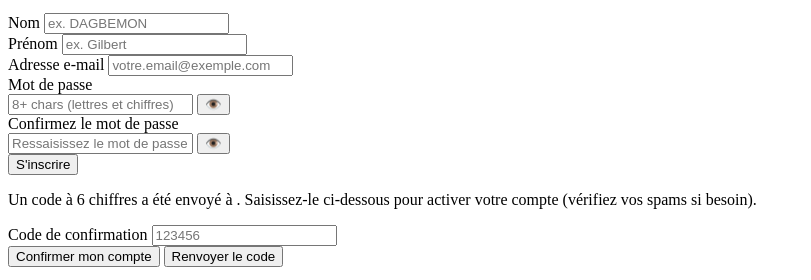
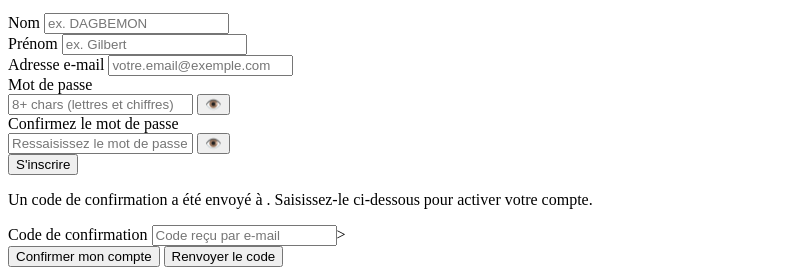
Before and after one commit to gilbertdagbemon-cell/JEAP, a website with bundled scripts: page site-jeap/public/pages/inscription.html in a window 1280 px wide. Shown: the part 174-454 px from the top of the page, without its empty margins (0-811 px from the left). Built offline with nearby package versions, Linux system fonts and the light colour scheme; a script that the page names is missing.

Commit message:
Corrige la longueur du champ OTP et les textes (8 chiffres, pas 6)

```diff
--- a/site-jeap/public/js/auth.js
+++ b/site-jeap/public/js/auth.js
@@ -119,7 +119,7 @@ if (signupForm) {
       // par le trigger handle_new_user() (SECURITY DEFINER) cote base de donnees.
       // Il ne faut PAS l'inserer une seconde fois ici, sinon erreur "duplicate key".
 
-      showAlert(`Compte créé ! Un code à 6 chiffres a été envoyé à ${email}. Saisissez-le ci-dessous (vérifiez vos spams si besoin).`);
+      showAlert(`Compte créé ! Un code de confirmation a été envoyé à ${email}. Saisissez-le ci-dessous (vérifiez vos spams si besoin).`);
 
       // On bascule vers l'étape 2 : saisie du code OTP reçu par e-mail,
       // au lieu de faire cliquer sur un lien (qui posait probleme avec le
--- a/site-jeap/public/pages/inscription.html
+++ b/site-jeap/public/pages/inscription.html
@@ -98,14 +98,14 @@
            par le fournisseur SMTP) par un code a 6 chiffres saisi manuellement. -->
       <form id="otp-form" class="space-y-4 hidden">
         <p class="text-xs text-gray-600 text-center">
-          Un code à 6 chiffres a été envoyé à <span id="otp-email-display" class="font-semibold"></span>.
-          Saisissez-le ci-dessous pour activer votre compte (vérifiez vos spams si besoin).
+          Un code de confirmation a été envoyé à <span id="otp-email-display" class="font-semibold"></span>.
+          Saisissez-le ci-dessous pour activer votre compte.
         </p>
 
         <div>
           <label for="otp-code" class="block text-xs font-semibold uppercase text-gray-600 mb-1">Code de confirmation</label>
-          <input type="text" id="otp-code" required inputmode="numeric" pattern="[0-9]{6}" maxlength="6" autocomplete="one-time-code"
-            class="w-full border border-gray-200 rounded px-3 py-2 text-sm text-center tracking-[0.5em] font-semibold focus:outline-none focus:ring-2 focus:ring-jeap-accent" placeholder="123456">
+          <input type="text" id="otp-code" required inputmode="numeric" pattern="[0-9]{6,10}" maxlength="10" autocomplete="one-time-code"
+            class="w-full border border-gray-200 rounded px-3 py-2 text-sm text-center tracking-[0.5em] font-semibold focus:outline-none focus:ring-2 focus:ring-jeap-accent" placeholder="Code reçu par e-mail">>
         </div>
 
         <button type="submit" id="btn-otp-submit" class="btn-cta w-full mt-2 py-2.5">Confirmer mon compte</button>
```
